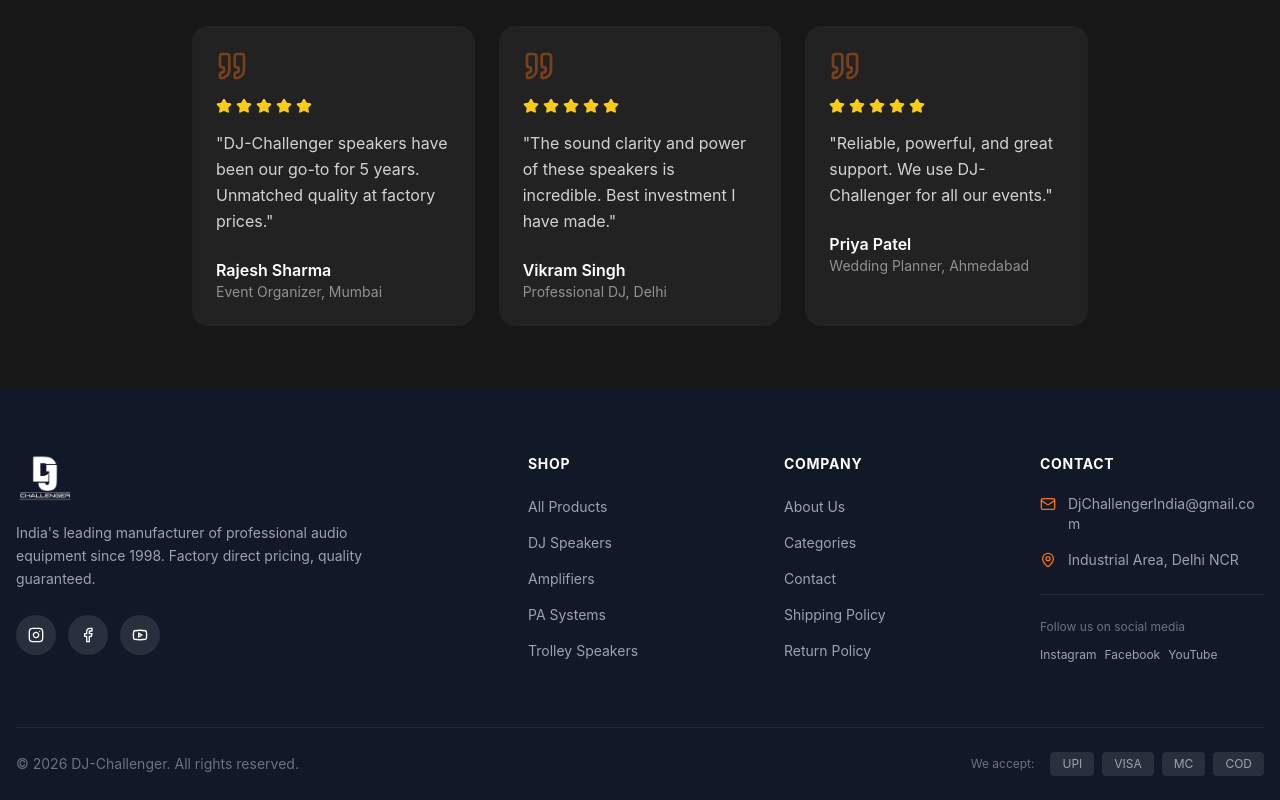
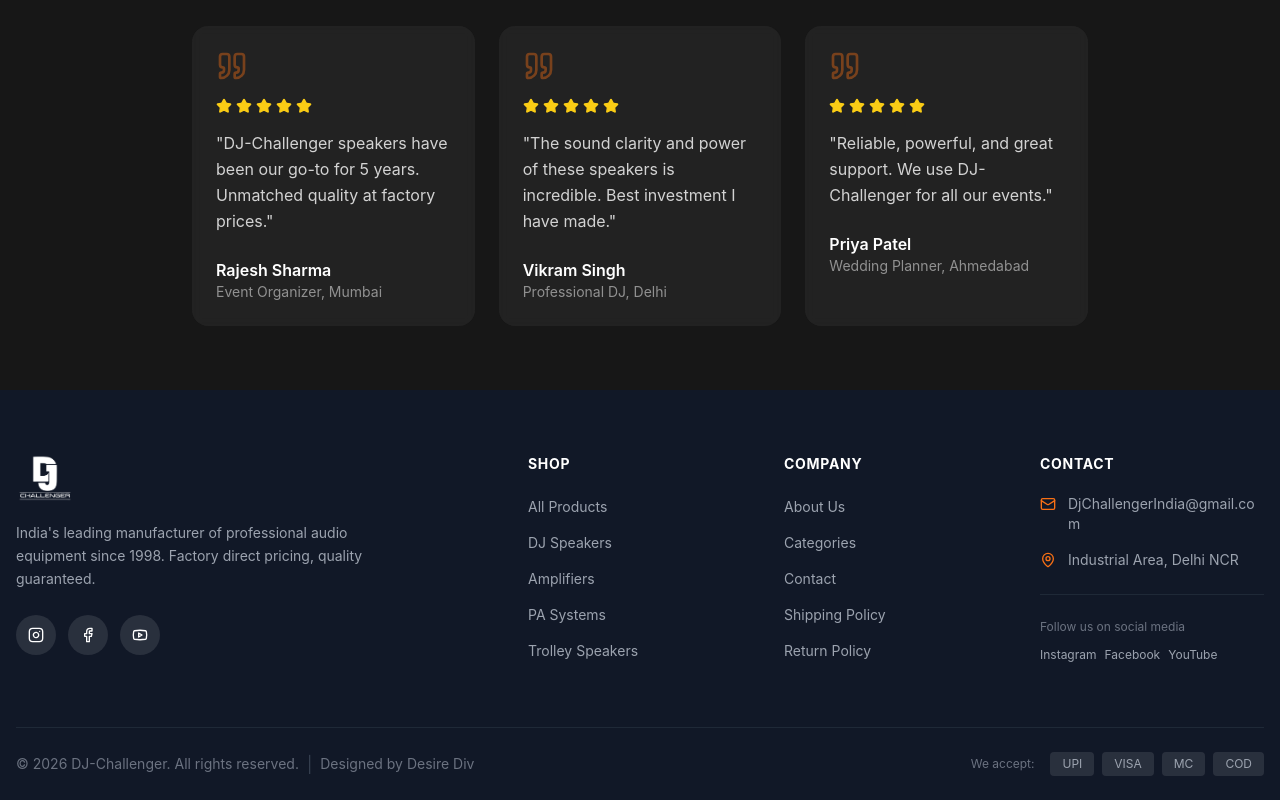
Before and after one commit to desirediv0/DJ-Challenger, a Next.js app in the folder client/: page / in a window 1280 px wide. Shown: the part 3812-4612 px from the top of the page. Built offline with nearby package versions, Linux system fonts and the light colour scheme; no server answers.

Commit message:
feat: add Footer component with navigation links, social media, and contact details.

```diff
--- a/client/src/components/layout/Footer.jsx
+++ b/client/src/components/layout/Footer.jsx
@@ -165,9 +165,15 @@
 
         {/* Bottom Bar */}
         <div className="py-6 border-t border-gray-800 flex flex-col md:flex-row items-center justify-between gap-4">
-          <p className="text-gray-500 text-sm">
-            © {new Date().getFullYear()} DJ-Challenger. All rights reserved.
-          </p>
+          <div className="flex flex-col md:flex-row items-center gap-2">
+            <p className="text-gray-500 text-sm">
+              © {new Date().getFullYear()} DJ-Challenger. All rights reserved.
+            </p>
+            <span className="hidden md:inline text-gray-700">|</span>
+            <p className="text-gray-500 text-sm">
+              Designed by <a href="https://desirediv.com" target="_blank" rel="noopener noreferrer" className="hover:text-primary transition-colors">Desire Div</a>
+            </p>
+          </div>
 
           {/* Payment Icons */}
           <div className="flex items-center gap-4">
```
